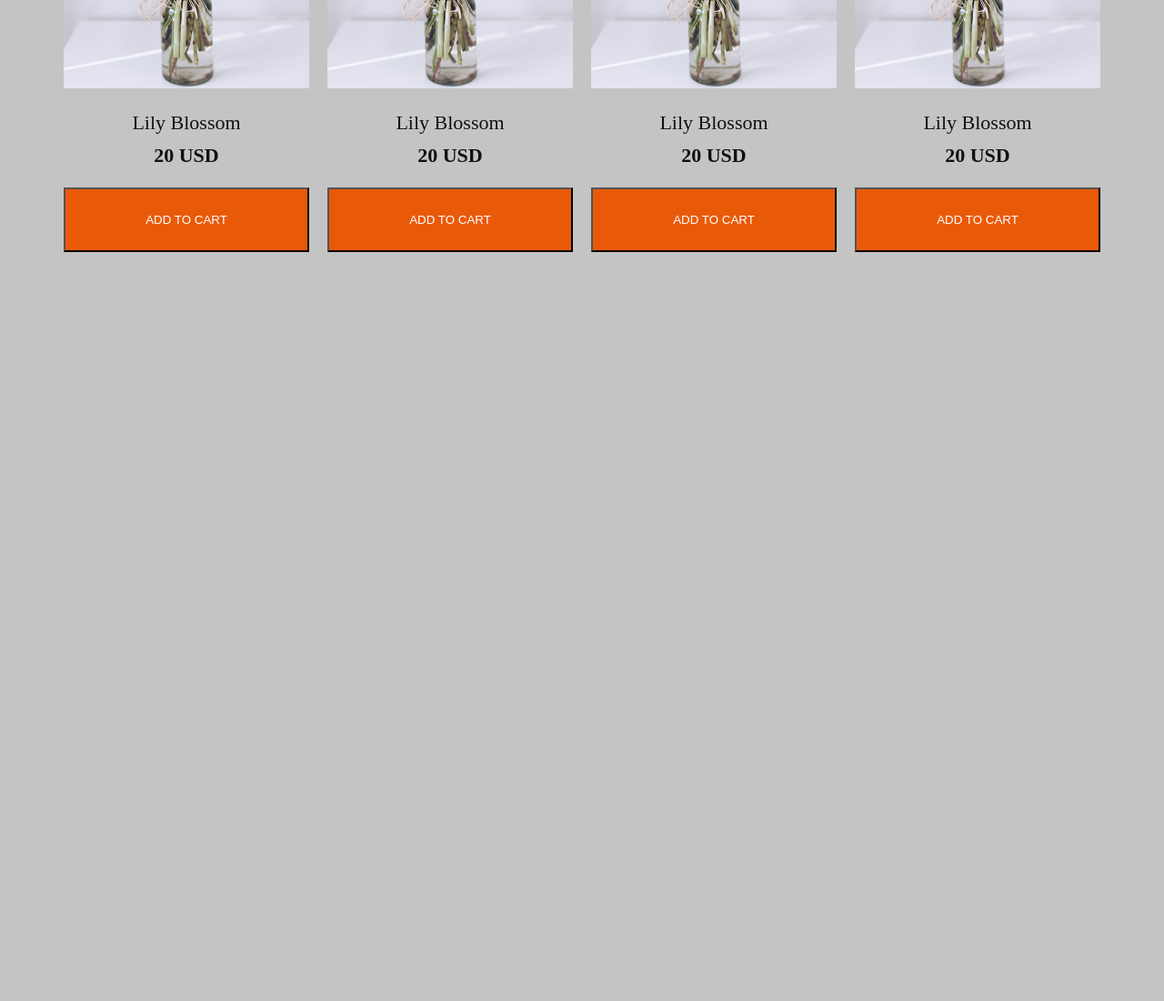
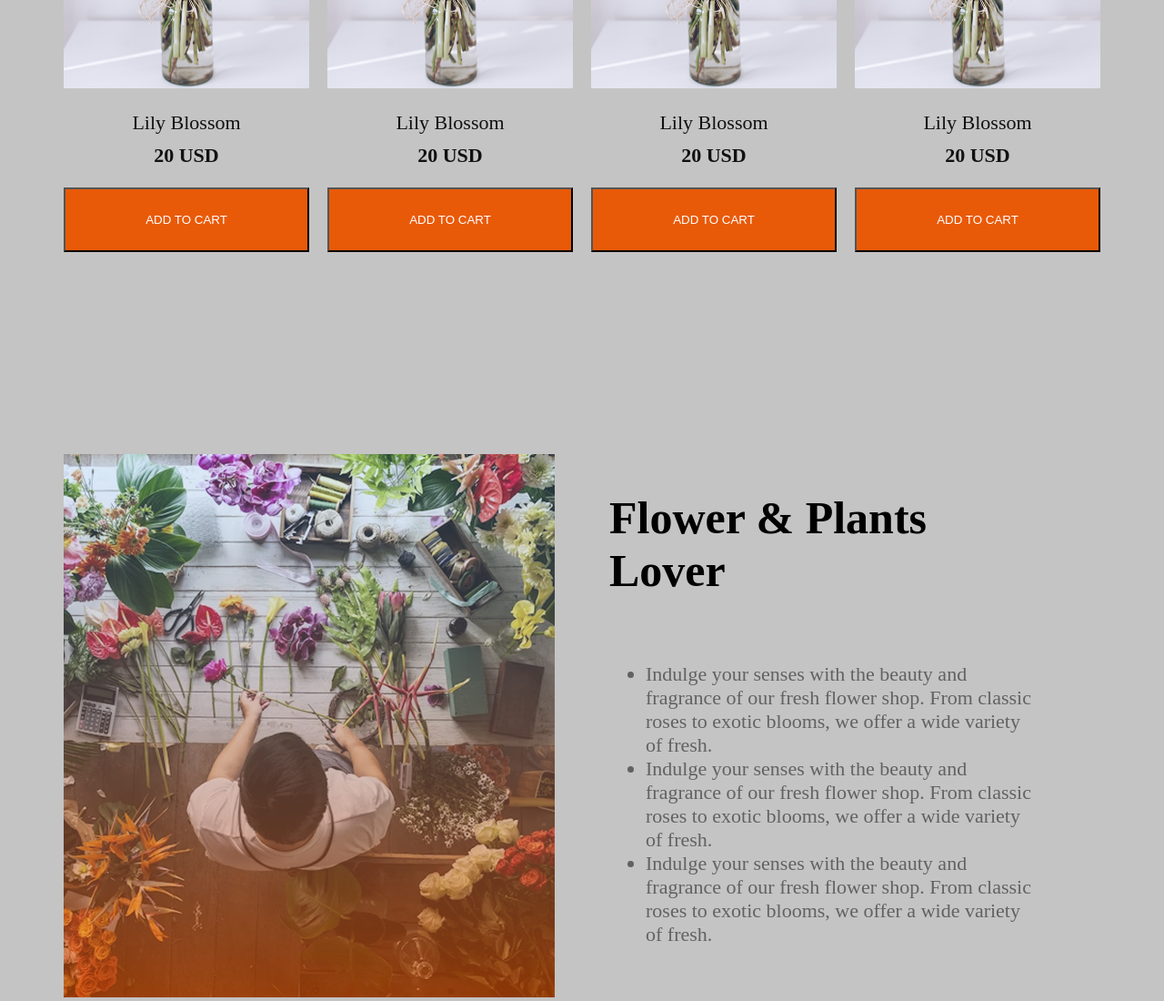
Before and after one commit to shoyaibsazzad/my-second-assignment, a plain HTML site: page index.html in a window 1280 px wide. Shown: the part 1590-2690 px from the top of the page at 91% size. Before the commit the page ends 1889 px from the top, so only its background shows below. Drawn offline with Linux system fonts and the light colour scheme.

Commit message:
added flowers and plants lover section

```diff
--- a/index.html
+++ b/index.html
@@ -122,6 +122,27 @@
           </div>
         </section>
       </div>
+
+      <!-- *********plants lover******* -->
+       <section class="plants-lover display-flex">
+        <div class="image-left">
+            <img src="./assets/flower-store.png" alt="">
+        </div>
+        <div class="content-right">
+            <h2 class="lover">
+                Flower & Plants <br> Lover
+            </h2>
+            <ul class="content-description">
+                <li>Indulge your senses with the beauty and <br> fragrance of our fresh flower shop. From classic <br> roses to exotic blooms, we offer a wide variety <br> of fresh.</li>
+                <li>Indulge your senses with the beauty and <br> fragrance of our fresh flower shop. From classic <br> roses to exotic blooms, we offer a wide variety <br> of fresh.</li>
+                <li>Indulge your senses with the beauty and <br> fragrance of our fresh flower shop. From classic <br> roses to exotic blooms, we offer a wide variety <br> of fresh.</li>
+
+            </ul>
+        </div>
+
+
+       </section>
+       <!-- *****deals****** -->
     </main>
   </body>
 </html>
--- a/style.css
+++ b/style.css
@@ -47,8 +47,6 @@ body {
   color: rgba(0, 0, 0, 0.5);
 }
 /* ******our plants****** */
-.plants-conainer {
-}
 
 .plants-content {
   display: flex;
@@ -65,10 +63,10 @@ body {
 }
 
 /* ********card******** */
-.card-container{
-    display: grid;
-    grid-template-columns: repeat(4, 1fr);
-    gap:10px 20px ;
+.card-container {
+  display: grid;
+  grid-template-columns: repeat(4, 1fr);
+  gap: 10px 20px;
 }
 .card {
   width: 270px;
@@ -80,7 +78,6 @@ body {
   margin: 30px 0px;
   align-self: stretch;
   flex-grow: 0;
-
 }
 .card img {
   width: 270px;
@@ -104,3 +101,34 @@ body {
   color: white;
   width: 100%;
 }
+
+/* ******plants lover****** */
+.plants-lover {
+  height: 597px;
+  margin-top: 200px;
+}
+.image-left img {
+  width: 540px;
+  height: 100%;
+}
+.content-right {
+  display: flex;
+  flex-direction: column;
+  margin-left: 60px;
+  gap: 20px;
+  padding: 0;
+  position: static;
+  width: 580px;
+  height: 108px;
+}
+.lover {
+  font-size: 50px;
+  font-weight: bold;
+  color: black;
+}
+.content-description{
+    font-size: 22px;
+    color:rgba(0, 0, 0, 0.5) ;
+    margin-top: 10px;
+
+}
```
